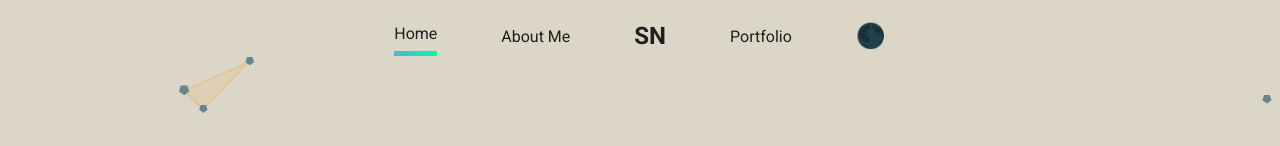
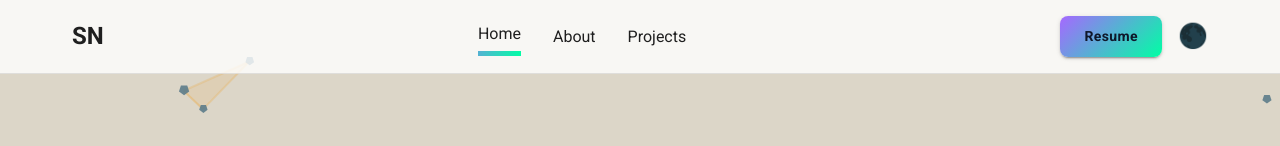
Before and after one commit to nainwalsanju/sanjay-portfolio, a React (Create React App) app: page / in a window 1280 px wide. Shown: the top 146 px of the page. Built offline with nearby package versions, Linux system fonts and the light colour scheme; no server answers.

Commit message:
Fix Navbar component layout and styling

```diff
--- a/src/components/Navbar.js
+++ b/src/components/Navbar.js
@@ -2,7 +2,7 @@ import React, { useState } from 'react';
 import Style from './Navbar.module.scss';
 import Toggler from './home/Toggler';
 import { Link, useLocation } from 'react-router-dom';
-import { Box } from '@mui/material';
+import { Box, Button } from '@mui/material';
 import { info } from '../assets/info/Info';
 
 const links = [
@@ -12,7 +12,7 @@ const links = [
     active: 'home',
   },
   {
-    name: 'About Me',
+    name: 'About',
     to: '/about',
     active: 'about',
   },
@@ -23,7 +23,7 @@ const links = [
     active: 'home',
   },
   {
-    name: 'Portfolio',
+    name: 'Projects',
     to: '/portfolio',
     active: 'portfolio',
   },
@@ -36,36 +36,92 @@ export default function Navbar({ darkMode, handleClick }) {
   );
 
   return (
-    <Box component={'nav'} width={'100%'} padding={'16px 0'}>
+    <Box
+      component={'nav'}
+      width={'100%'}
+      padding={'16px 0'}
+      position={'sticky'}
+      top={0}
+      bgcolor={darkMode ? 'rgba(15, 23, 42, 0.8)' : 'rgba(255, 255, 255, 0.8)'}
+      backdropFilter={'blur(10px)'}
+      zIndex={1000}
+      sx={{
+        borderBottom: darkMode ? '1px solid rgba(255, 255, 255, 0.1)' : '1px solid rgba(0, 0, 0, 0.1)'
+      }}
+    >
+      <Box
+        component={'ul'}
+        display={'flex'}
+        justifyContent={'space-between'}
+        alignItems={'center'}
+        maxWidth={'1200px'}
+        margin={'0 auto'}
+        padding={'0 2rem'}
+        gap={{ xs: '1rem', md: '2rem' }}
+        fontSize={'1rem'}
+        listStyle={'none'}
+      >
+        {/* Left: Logo */}
+        <Box component={'li'} listStyle={'none'}>
+          <Link to={'/'} className={Style.link}>
+            <h1 style={{ margin: 0, fontSize: '1.5rem', fontWeight: 'bold' }}>{info.initials}</h1>
+          </Link>
+        </Box>
+
+        {/* Center: Navigation Links */}
         <Box
           component={'ul'}
           display={'flex'}
           justifyContent={'center'}
           alignItems={'center'}
-        gap={{ xs: '1rem', md: '4rem' }}
+          gap={{ xs: '1rem', md: '2rem' }}
           fontSize={'1rem'}
           margin={'0'}
           padding={'0'}
           listStyle={'none'}
         >
-        {links.map((link, index) => (
+          {links.filter(link => !link.type).map((link, index) => (
             <Box
               key={index}
               component={'li'}
               listStyle={'none'}
-            className={link.active === active && !link.type && Style.active}
+              className={link.active === active && Style.active}
               sx={{ borderImageSource: info.gradient }}
             >
               <Link to={link.to} onClick={() => setActive(link.active)} className={Style.link}>
-              {!link.type && <p style={{ padding: '0.5rem 0', margin: 0 }}>{link.name}</p>}
-              {link.type && <h1 style={{ margin: 0, fontSize: '1.5rem' }}>{link.name}</h1>}
+                <p style={{ padding: '0.5rem 0', margin: 0 }}>{link.name}</p>
               </Link>
             </Box>
           ))}
+        </Box>
+
+        {/* Right: Resume Button and Dark Mode Toggle */}
+        <Box display={'flex'} alignItems={'center'} gap={'1rem'}>
+          <Button
+            variant="contained"
+            href="https://drive.google.com/file/d/1kLdZWzTeRAAm4QtWrv2UQjHJ-H5ADOgd/view?usp=sharing"
+            target="_blank"
+            rel="noopener noreferrer"
+            sx={{
+              background: info.gradient,
+              color: '#0F172A',
+              fontWeight: 'bold',
+              padding: '8px 24px',
+              borderRadius: '8px',
+              textTransform: 'none',
+              '&:hover': {
+                opacity: 0.9,
+                transform: 'translateY(-1px)',
+              }
+            }}
+          >
+            Resume
+          </Button>
           <Box component={'li'} listStyle={'none'}>
             <Toggler darkMode={darkMode} handleClick={handleClick} />
           </Box>
         </Box>
       </Box>
+    </Box>
   );
 }
```
Lines whose indentation alone changed are shown as unchanged.
